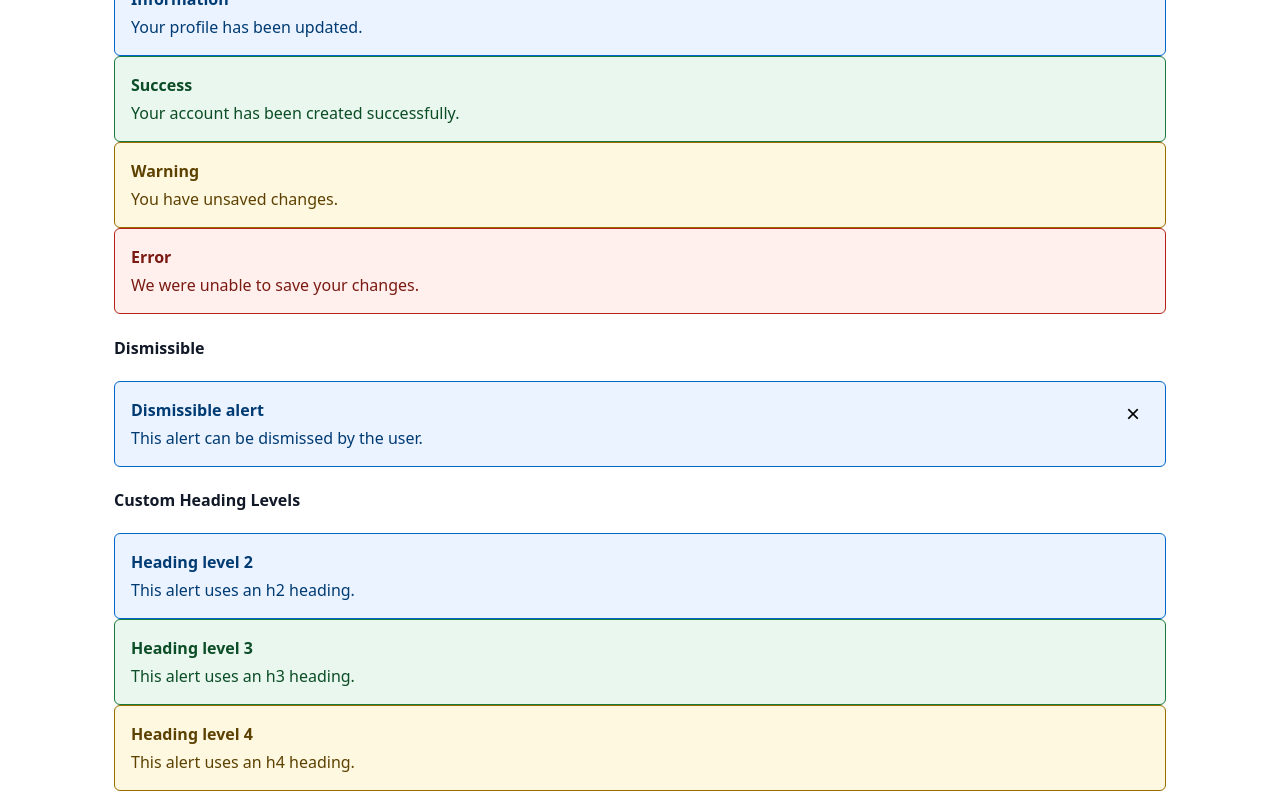
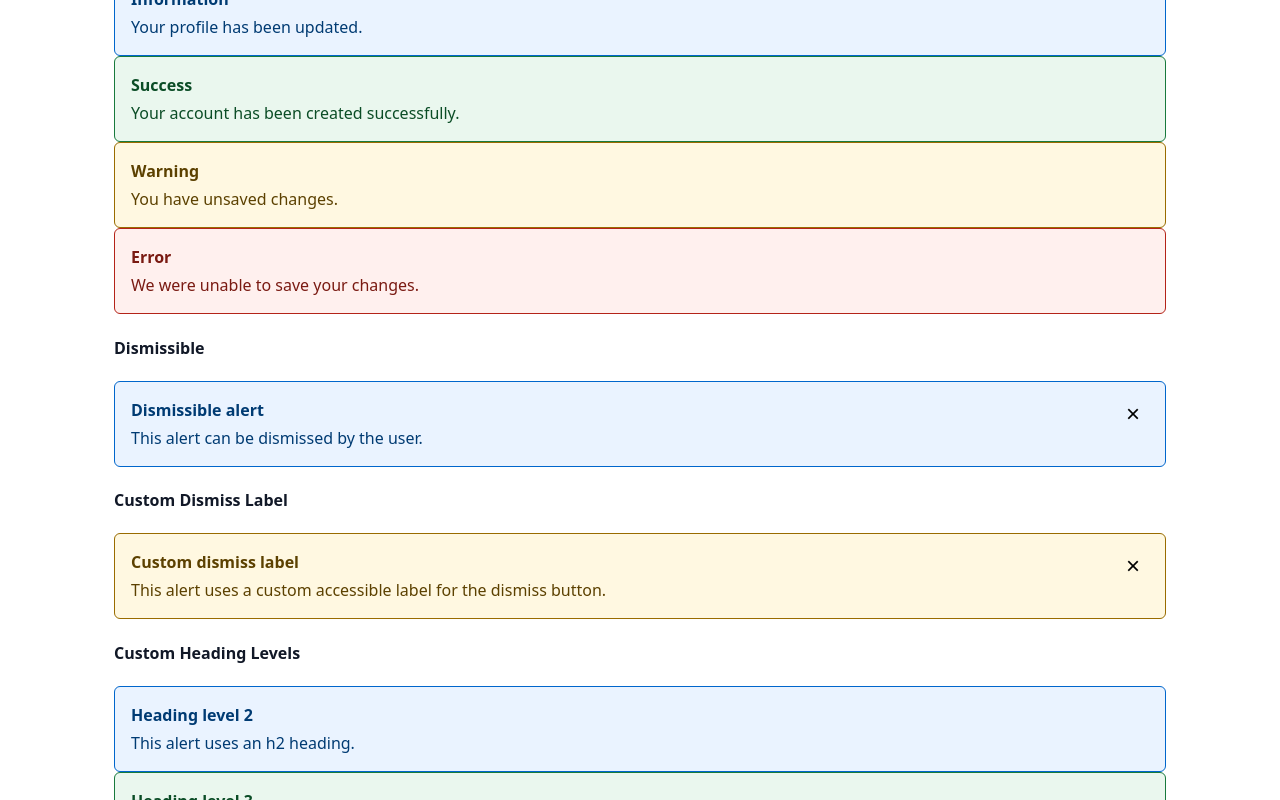
Before and after one commit to rpcorr/accessible-templates, a React (Vite) app: page /alert in a window 1280 px wide. Shown: the part 1648-2448 px from the top of the page. Built offline with nearby package versions, Linux system fonts and the light colour scheme.

Commit message:
feat: add custom dismiss label to Alert

```diff
--- a/src/components/Alert/Alert.tsx
+++ b/src/components/Alert/Alert.tsx
@@ -9,6 +9,7 @@ interface AlertBaseProps {
   variant?: AlertVariant;
   title?: string;
   headingLevel?: AlertHeadingLevel;
+  dismissLabel?: string;
   children: ReactNode;
 }
 
@@ -28,6 +29,7 @@ const Alert = ({
   variant = 'info',
   title,
   headingLevel: Heading = 'h2',
+  dismissLabel = 'Dismiss alert',
   children,
   dismissible = false,
   onDismiss,
@@ -45,7 +47,7 @@ const Alert = ({
           type="button"
           className={styles.dismiss}
           onClick={onDismiss}
-          aria-label="Dismiss alert"
+          aria-label={dismissLabel}
         >
           <span aria-hidden="true">&times;</span>
         </button>
--- a/src/examples/Alert/AlertExamples.tsx
+++ b/src/examples/Alert/AlertExamples.tsx
@@ -5,6 +5,7 @@ export const AlertExamples = () => {
   const [showDismissibleAlert, setShowDismissibleAlert] = useState(true);
   const [successMessage, setSuccessMessage] = useState('');
   const [errorMessage, setErrorMessage] = useState('');
+  const [showCustomDismissAlert, setShowCustomDismissAlert] = useState(true);
 
   return (
     <section>
@@ -53,6 +54,24 @@ export const AlertExamples = () => {
         </Alert>
       ) : (
         <button type="button" onClick={() => setShowDismissibleAlert(true)}>
+          Show alert again
+        </button>
+      )}
+
+      <h4>Custom Dismiss Label</h4>
+
+      {showCustomDismissAlert ? (
+        <Alert
+          variant="warning"
+          title="Custom dismiss label"
+          dismissible
+          dismissLabel="Close notification"
+          onDismiss={() => setShowCustomDismissAlert(false)}
+        >
+          This alert uses a custom accessible label for the dismiss button.
+        </Alert>
+      ) : (
+        <button type="button" onClick={() => setShowCustomDismissAlert(true)}>
           Show alert again
         </button>
       )}
```
